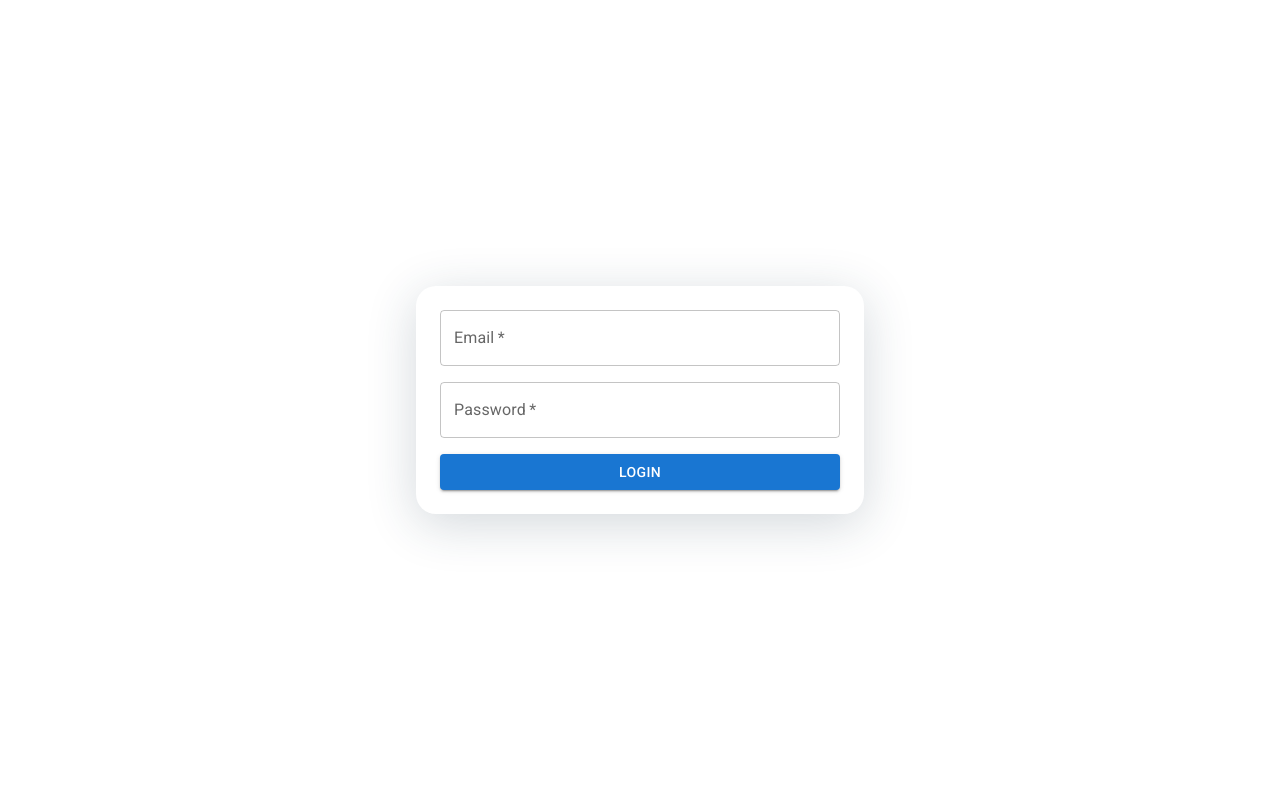
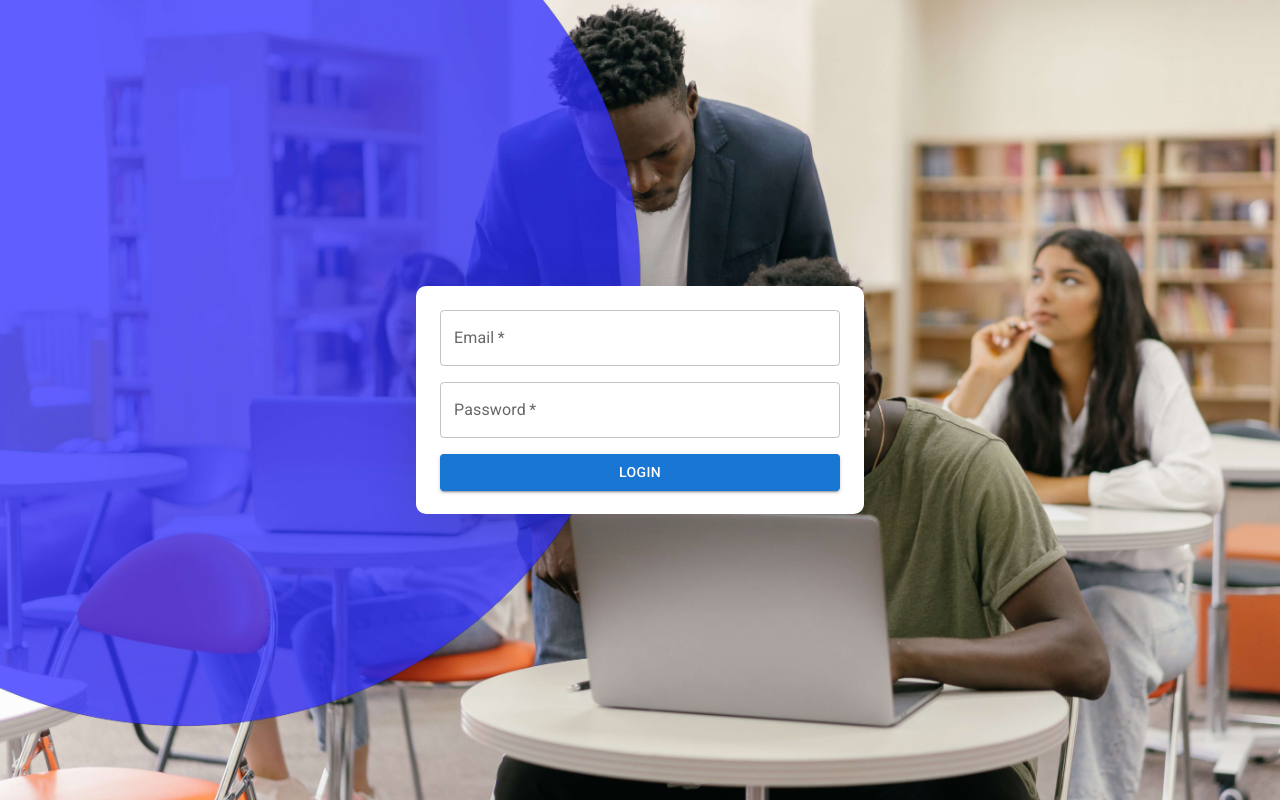
Before and after one commit to Pinto1232/R-R_ASSESSMENT, a React (Create React App) app: page / in a window 1280 px wide. Built offline with nearby package versions, Linux system fonts and the light colour scheme.

Commit message:
Commit code

```diff
--- a/public/index.html
+++ b/public/index.html
@@ -16,7 +16,7 @@
       font-family: "Roboto", "sans-serif";
      }
    </style>
-  <title>R&R Project Assessment</title>
+  <title>R&R Tech | Assessment</title>
 </head>
 <body>
   <noscript>You need to enable JavaScript to run this app.</noscript>
--- a/src/components/specific/LoginForm.jsx
+++ b/src/components/specific/LoginForm.jsx
@@ -6,19 +6,27 @@ import Stack from "@mui/material/Stack";
 import Box from "@mui/material/Box";
 import CircularProgress from "@mui/material/CircularProgress";
 import { useNavigate } from "react-router-dom";
+import backgroundImage from '../../assets/images/banner.jpg';
+
+
 
 const PageWrapper = styled("div")({
   display: "flex",
   justifyContent: "center",
   alignItems: "center",
   height: "100vh",
+  backgroundImage: `url(${backgroundImage})`,
+  backgroundSize: "cover",
+  backgroundPosition: "center",
 });
 
 const FormWrapper = styled(Box)(({ theme }) => ({
   width: "400px",
+  height: "180px",
   padding: theme.spacing(3),
   boxShadow: "0px 10px 50px rgba(34, 60, 80, 0.2)",
-  borderRadius: "20px",
+  borderRadius: "10px",
+  backgroundColor: "#fff"
 }));
 
 const LoginForm = () => {
@@ -58,7 +66,7 @@ const LoginForm = () => {
           navigate("/home");
         } else {
           setIsLoading(false);
-          alert("Invalid username or password, please try again.");
+          alert("Username or Password Invalid, please try again!");
         }
       }, 2000);
     }
```
